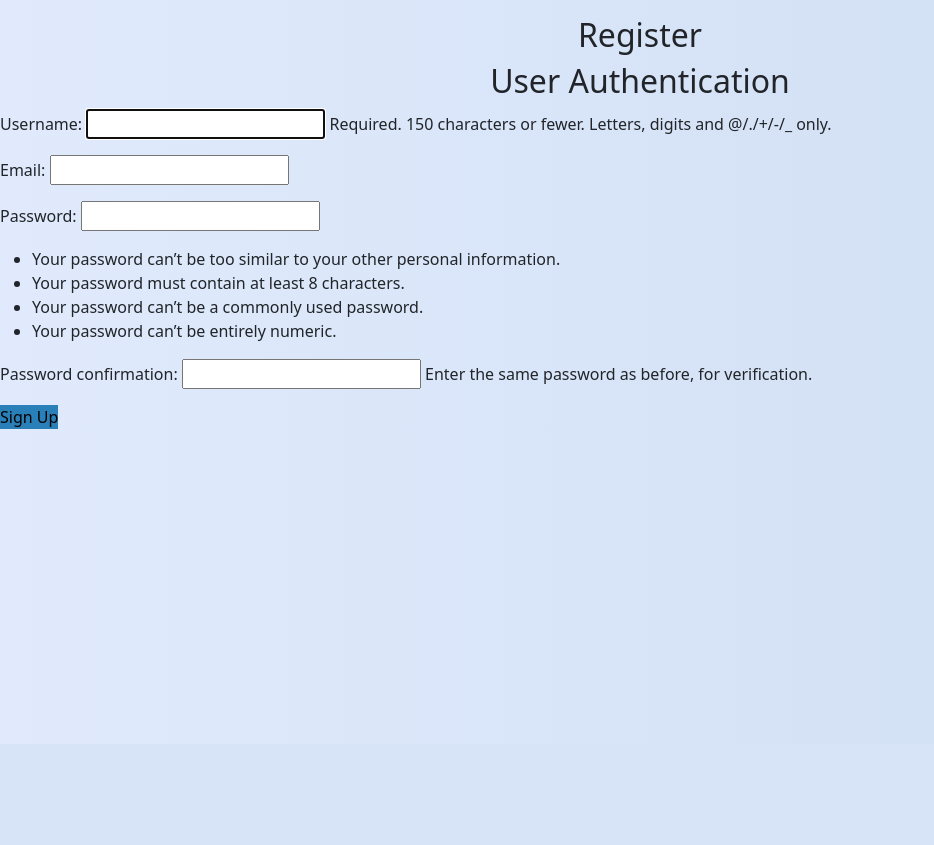
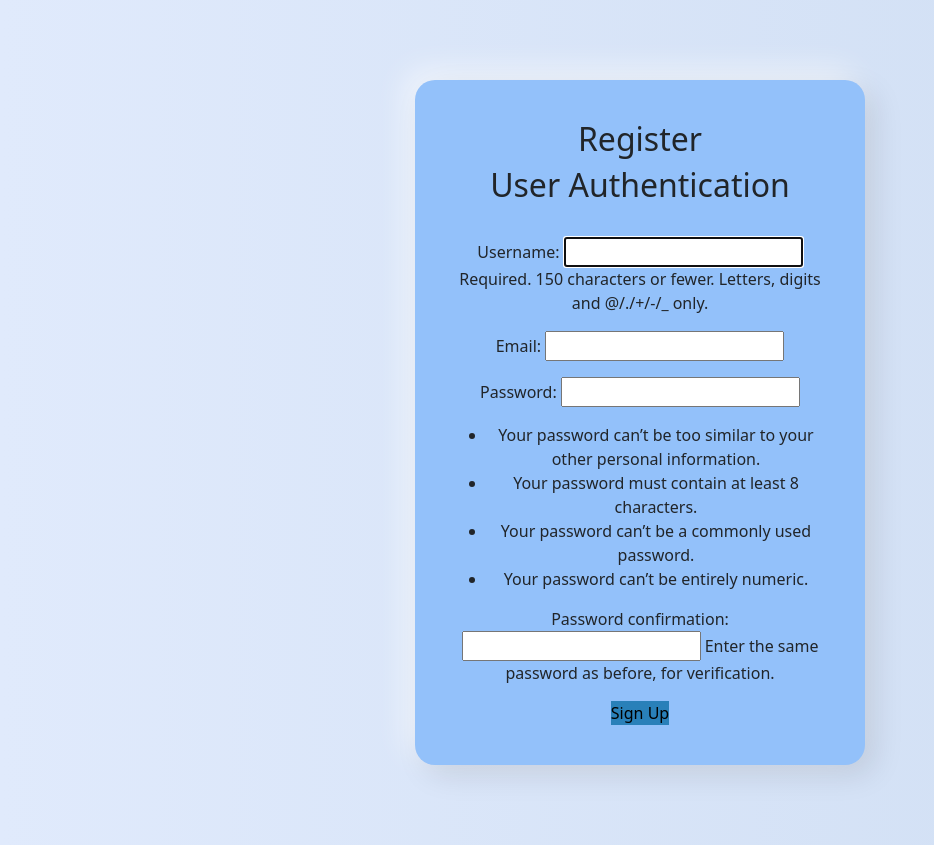
Before and after one commit to sanjanamathi9/bytenews, a Django app: page /register/ in a window 1280 px wide. Shown: the part 56-901 px from the top of the page, without its empty margins (0-934 px from the left). Before the commit the page ends 485 px from the top, so only its background shows below. Run offline with Django 5.2, Linux system fonts and the light colour scheme.

Commit message:
Update exisiting  files

```diff
--- a/templates/users/register.html
+++ b/templates/users/register.html
@@ -1,8 +1,21 @@
 {% extends 'base.html' %}
 {% block content %}
+<style>
+ form {
+    background: #93c1fa;
+    text-align: center;
+    max-width: 450px;
+    margin: 5rem auto;
+    padding: 2.5rem;
+    border-radius: 20px;
+    box-shadow: 10px 10px 30px rgba(0, 0, 0, 0.1),
+                -10px -10px 30px rgba(255, 255, 255, 0.6);
+    transition: transform 0.3s ease;
+}
+</style>
+<form method="POST">
   <h2>Register</h2>
-  <h2 class="form-heading">User Authentication</h2>
-  <form method="POST">
+  <h2 class="form-heading">User Authentication</h2><br>
     {% csrf_token %}
     {{ form.as_p }}
     <button type="submit">Sign Up</button>
```
Also changed, not shown: news/templates/news/article_detail.html (+2 -5 lines), news/templates/news/article_list.html (+6 -4 lines), templates/registration/login.html (+15 -2 lines), db.sqlite3.
